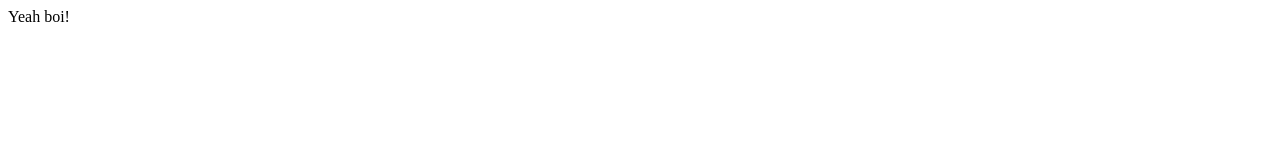
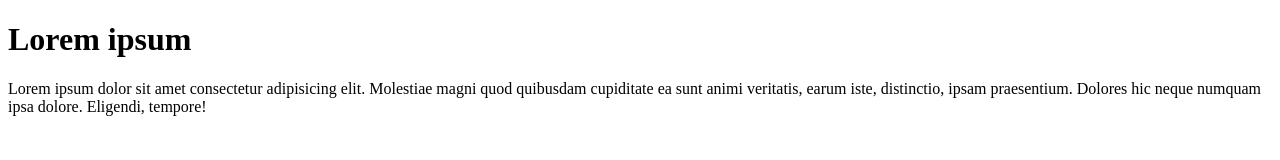
Before and after one commit to advixity/advixity.github.io, a plain HTML site: page index.html in a window 1280 px wide. Drawn offline with Linux system fonts and the light colour scheme.

Commit message:
added lipsum

```diff
--- a/index.html
+++ b/index.html
@@ -5,6 +5,7 @@
     <title>My Github Website!!!</title>
 </head>
 <body>
-    Yeah boi!
+    <h1>Lorem ipsum</h1>
+    <p>Lorem ipsum dolor sit amet consectetur adipisicing elit. Molestiae magni quod quibusdam cupiditate ea sunt animi veritatis, earum iste, distinctio, ipsam praesentium. Dolores hic neque numquam ipsa dolore. Eligendi, tempore!</p>
 </body>
 </html>
```
